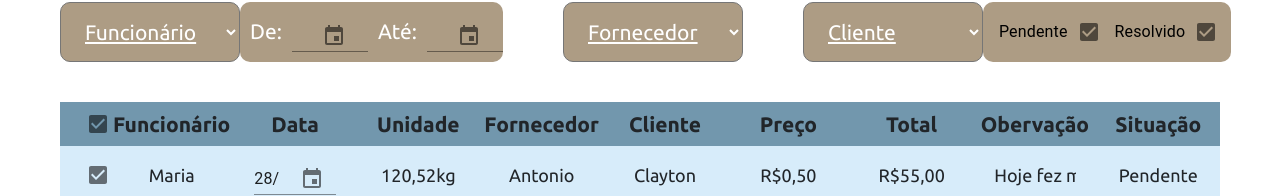
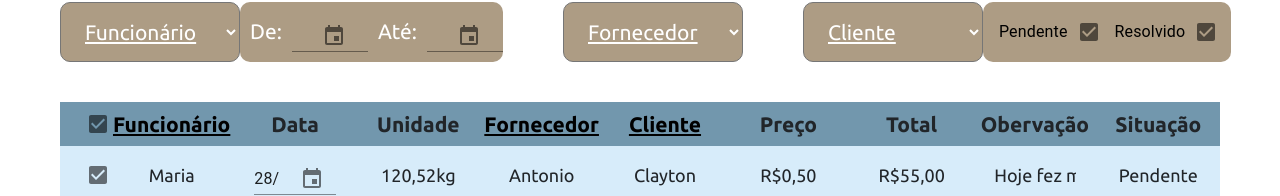
Before and after one commit to atilagit/sua, a React (Create React App) app in the folder frontend/: page /daily in a window 1280 px wide. Shown: the part 148-344 px from the top of the page. Built offline with nearby package versions, Linux system fonts and the light colour scheme.

Commit message:
Add routes to Employee, Client and Provider

```diff
--- a/frontend/src/Routes.tsx
+++ b/frontend/src/Routes.tsx
@@ -5,14 +5,26 @@ import Daily from 'pages/Daily'
 import Entries from 'pages/Entries'
 import Inventory from 'pages/Inventory'
 import { BrowserRouter, Switch, Route } from 'react-router-dom'
+import ClientFilter from 'pages/Daily/ClientFilter/ClientFilter'
+import EmployeeFilter from 'pages/Daily/EmployeeFilter'
+import ProviderFilter from 'pages/Daily/ProviderFilter/ProviderFilter'
 
 const Routes = () => {
     return (
         <BrowserRouter>
             <Navbar />
             <Switch>
-                <Route path='/daily'>
+                <Route path='/daily' exact>
                     <Daily />
+                </Route>
+                <Route path='/daily/client'>
+                    <ClientFilter/>
+                </Route>
+                <Route path='/daily/employee'>
+                    <EmployeeFilter/>
+                </Route>
+                <Route path='/daily/provider'>
+                    <ProviderFilter/>
                 </Route>
                 <Route path='/entries'>
                     <Entries />
--- a/frontend/src/pages/Daily/index.tsx
+++ b/frontend/src/pages/Daily/index.tsx
@@ -6,6 +6,7 @@ import CheckboxFilter from "core/components/Checkbox";
 import './styles.scss'
 import '../../core/components/Table/styles.scss'
 import Button from "core/components/Button";
+import { NavLink } from "react-router-dom";
 
 const Daily = () => (
   <div className="general-filter">
@@ -32,11 +33,11 @@ const Daily = () => (
       <thead>
         <tr>
           <th><CheckboxFilter nameFilter='' /></th>
-          <th>Funcionário</th>
+          <th><NavLink to="/daily/employee" className='navlink-general-filter'>Funcionário</NavLink></th>
           <th>Data</th>
           <th>Unidade</th>
-          <th>Fornecedor</th>
-          <th>Cliente</th>
+          <th><NavLink to="/daily/provider" className='navlink-general-filter'>Fornecedor</NavLink></th>
+          <th><NavLink to="/daily/provider" className='navlink-general-filter'>Cliente</NavLink></th>
           <th>Preço</th>
           <th>Total</th>
           <th>Obervação</th>
--- a/frontend/src/pages/Daily/styles.scss
+++ b/frontend/src/pages/Daily/styles.scss
@@ -33,3 +33,11 @@
         margin-right: 100px;
     }
 }
+
+.navlink-general-filter{
+    color: #000;
+
+    &:hover{
+        color: #FFF;
+    }
+}
```
